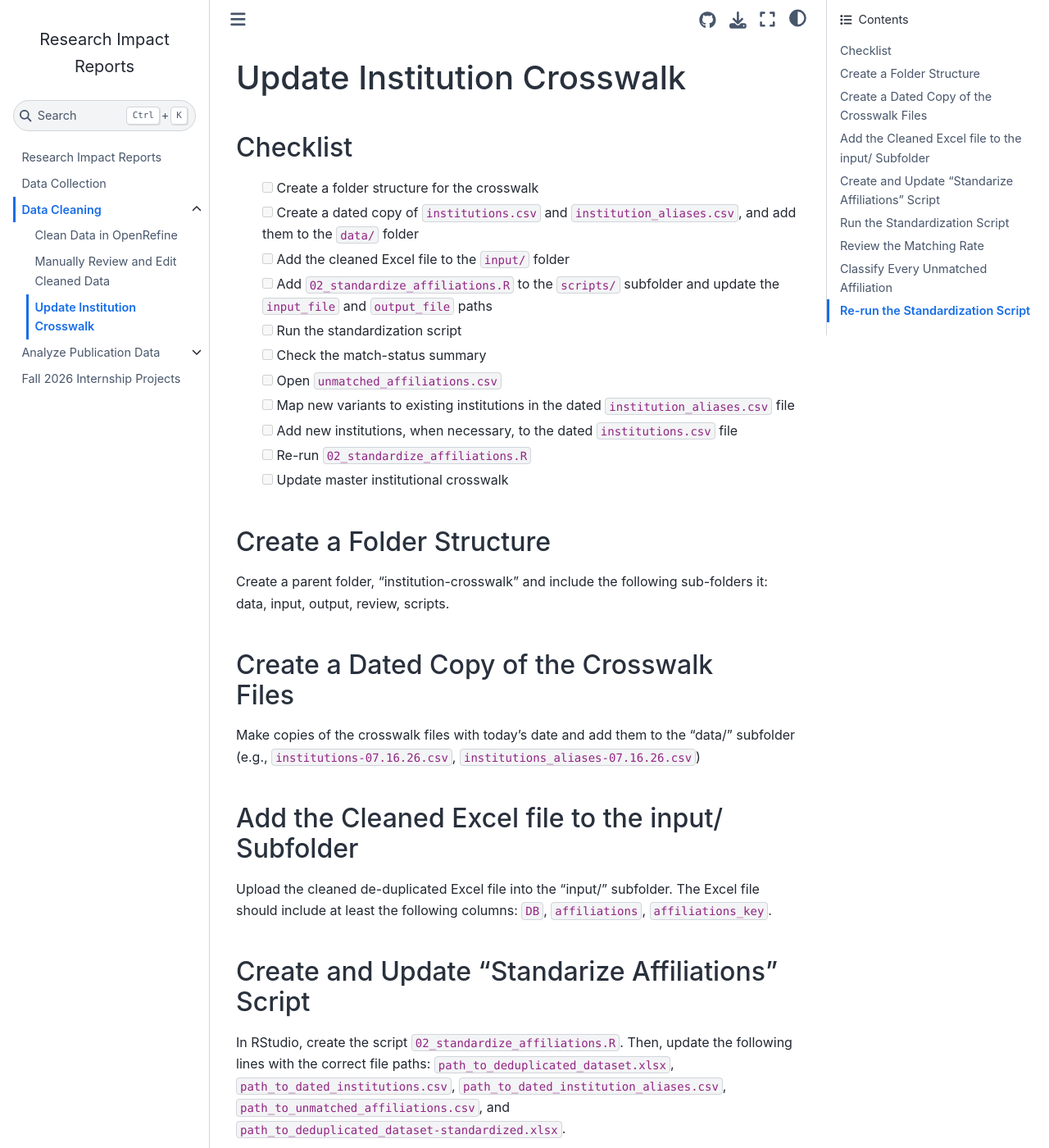
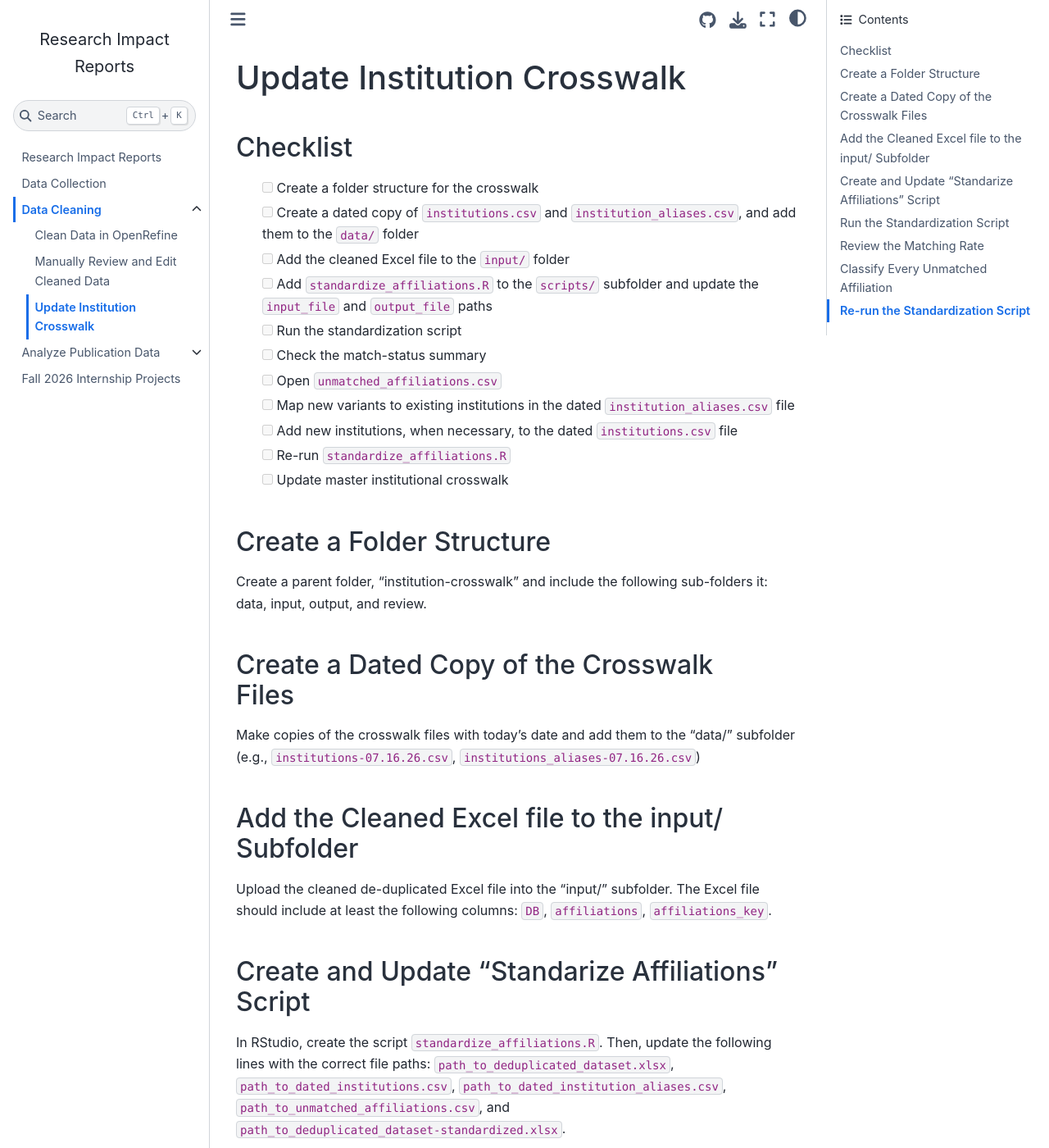
Before and after one commit to vvlooking/research-impact, a Jupyter Book: the page built from website/data-cleaning-crosswalk.md, in a window 1280 px wide and 1400 px high. Shown: the whole window at 82% size. Built offline with Jupyter Book 1.0.4 settings and Sphinx 7.4.7 and the Sphinx Book theme 1.1.4, drawn with Linux system fonts in a browser that asks for light colours.

Commit message:
Update data-cleaning-crosswalk.md

````diff
--- a/website/data-cleaning-crosswalk.md
+++ b/website/data-cleaning-crosswalk.md
@@ -5,18 +5,18 @@
 - [ ] Create a folder structure for the crosswalk
 - [ ] Create a dated copy of `institutions.csv` and `institution_aliases.csv`, and add them to the `data/` folder
 - [ ] Add the cleaned Excel file to the `input/` folder
-- [ ] Add `02_standardize_affiliations.R` to the `scripts/` subfolder and update the `input_file` and `output_file` paths
+- [ ] Add `standardize_affiliations.R` to the `scripts/` subfolder and update the `input_file` and `output_file` paths
 - [ ] Run the standardization script
 - [ ] Check the match-status summary
 - [ ] Open `unmatched_affiliations.csv`
 - [ ] Map new variants to existing institutions in the dated `institution_aliases.csv` file
 - [ ] Add new institutions, when necessary, to the dated `institutions.csv` file
-- [ ] Re-run `02_standardize_affiliations.R`
+- [ ] Re-run `standardize_affiliations.R`
 - [ ] Update master institutional crosswalk
 
 ## Create a Folder Structure
 
-Create a parent folder, "institution-crosswalk" and include the following sub-folders  it: data, input, output, review, scripts.
+Create a parent folder, "institution-crosswalk" and include the following sub-folders  it: data, input, output, and review.
 
 ## Create a Dated Copy of the Crosswalk Files
 
@@ -28,7 +28,7 @@ Upload the cleaned de-duplicated Excel file into the "input/" subfolder. The Exc
 
 ## Create and Update "Standarize Affiliations" Script
 
-In RStudio, create the script `02_standardize_affiliations.R`. Then, update the following lines with the correct file paths: `path_to_deduplicated_dataset.xlsx`, `path_to_dated_institutions.csv`, `path_to_dated_institution_aliases.csv`, `path_to_unmatched_affiliations.csv`, and `path_to_deduplicated_dataset-standardized.xlsx`.
+In RStudio, create the script `standardize_affiliations.R`. Then, update the following lines with the correct file paths: `path_to_deduplicated_dataset.xlsx`, `path_to_dated_institutions.csv`, `path_to_dated_institution_aliases.csv`, `path_to_unmatched_affiliations.csv`, and `path_to_deduplicated_dataset-standardized.xlsx`.
 
 ```r
 # Load libraries
````
